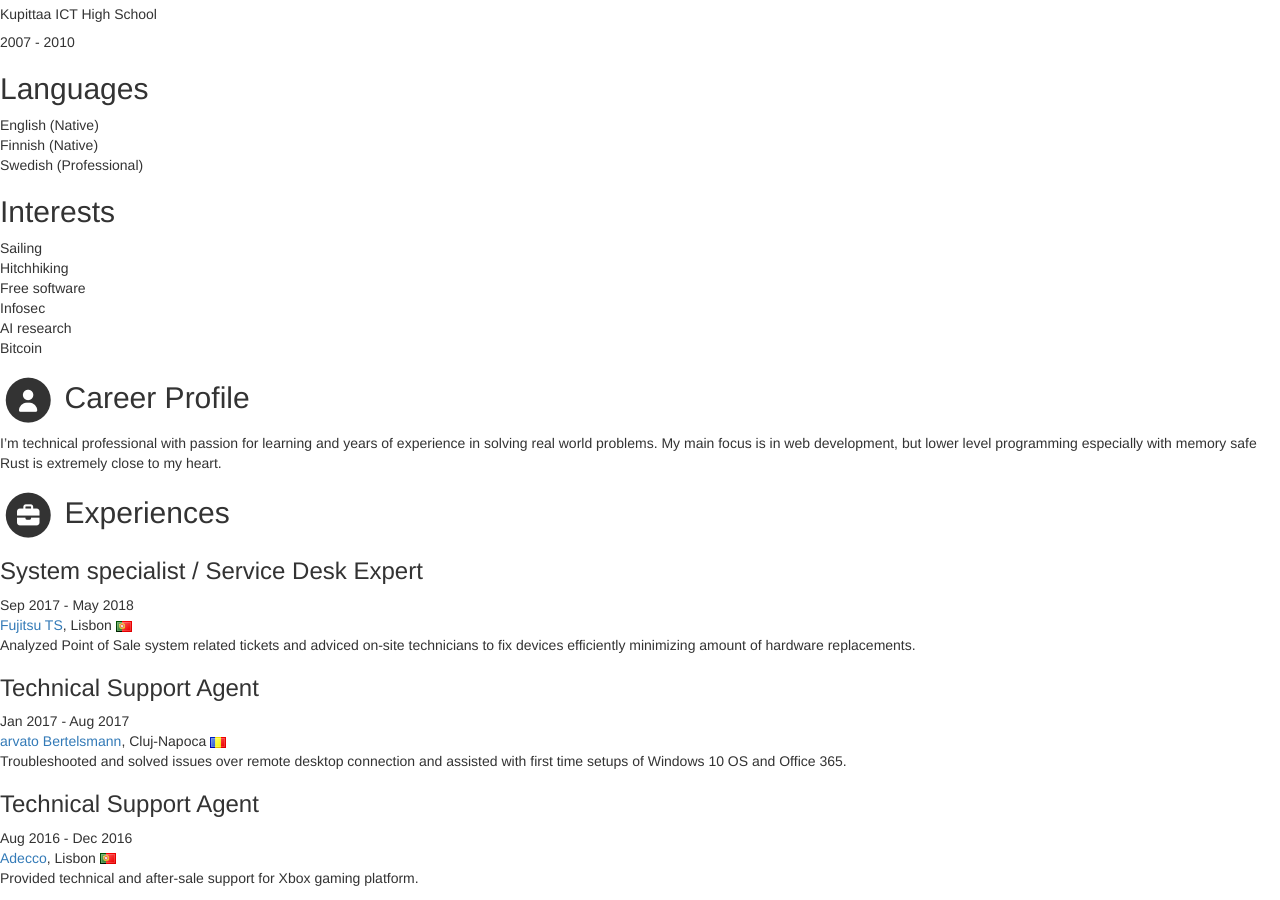
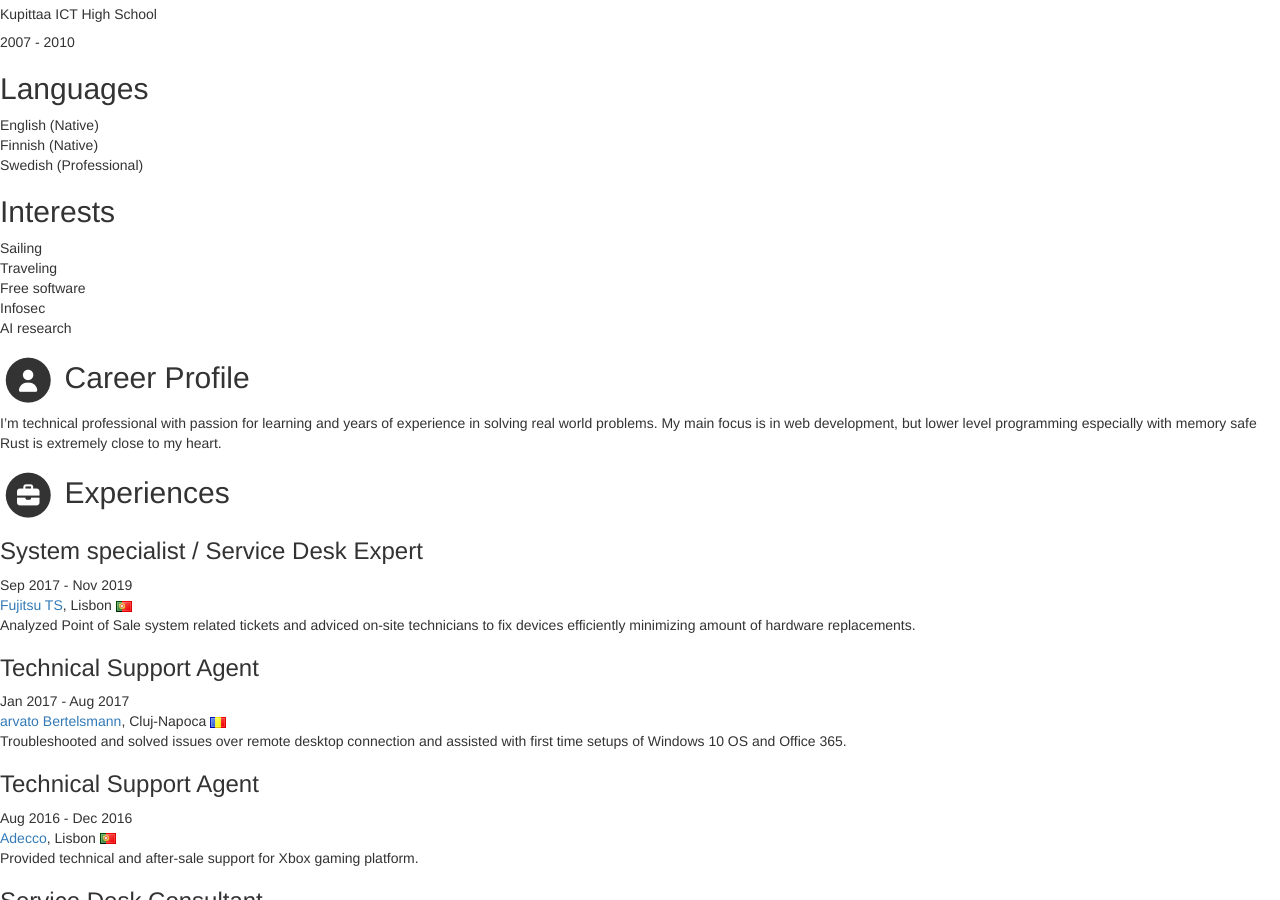
Before and after one commit to hitchhooker/niemi.lol, a Jekyll site: the page built from index.html, in a window 1280 px wide and 900 px high, scrolled down 707 px. Built offline with Jekyll 4.4.1, drawn with Linux system fonts in a browser that asks for light colours; nearby versions of some CDN libraries; library files that are not in the unit come from our copies.

Commit message:
dataupdate for pdf

```diff
--- a/_data/data.yml
+++ b/_data/data.yml
@@ -34,7 +34,7 @@ sidebar:
       - item: Sailing
         link:
 
-      - item: Hitchhiking
+      - item: Traveling
         link:
 
       - item: Free software
@@ -44,9 +44,6 @@ sidebar:
         link:
 
       - item: AI research
-        link:
-
-      - item: Bitcoin
         link:
 
 career-profile:
@@ -67,7 +64,7 @@ education:
 
 experiences:
     - role: System specialist / Service Desk Expert
-      time: Sep 2017 - May 2018
+      time: Sep 2017 - Nov 2019
       company: <a href="https://www.fujitsu.com/global/">Fujitsu TS</a>, Lisbon <img alt="Portugal" src="assets/images/flags/pt.png" />
       details: |
         Analyzed Point of Sale system related tickets and adviced on-site technicians to fix devices efficiently minimizing amount of hardware replacements.
```
